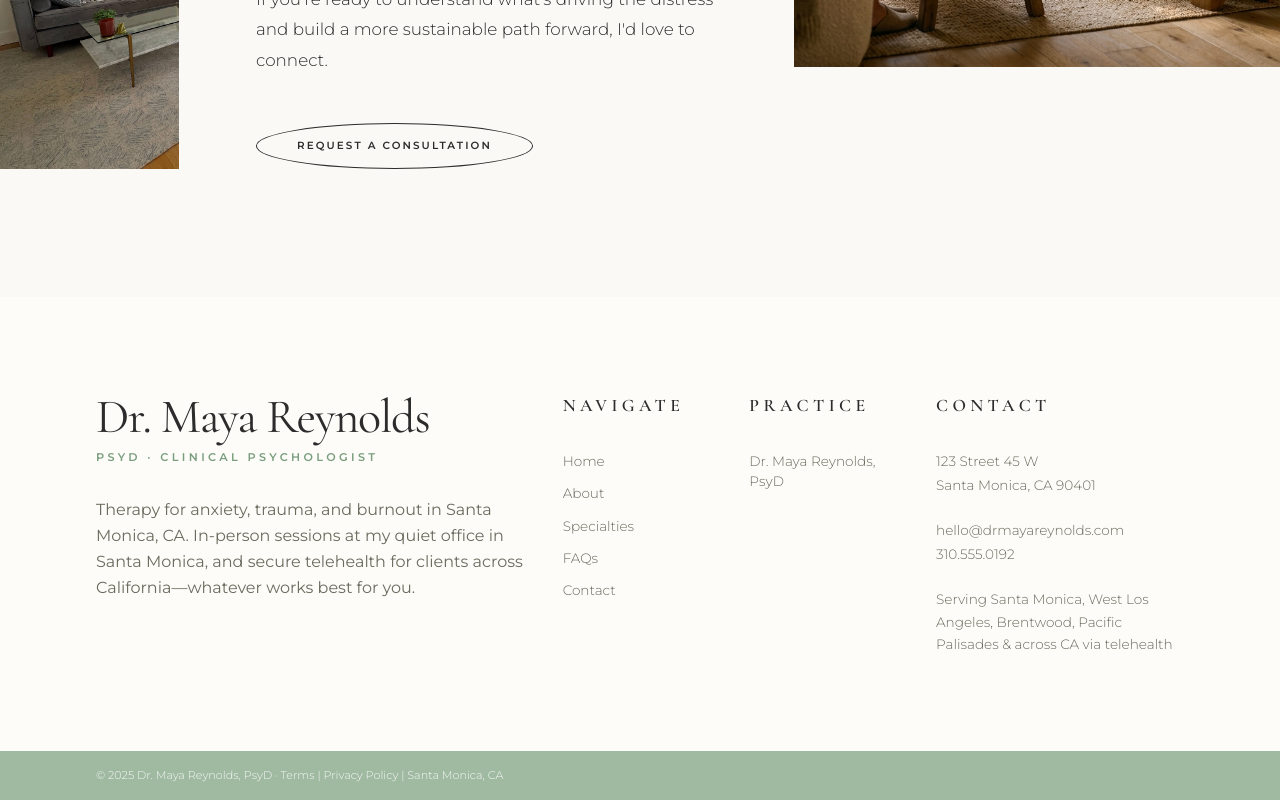
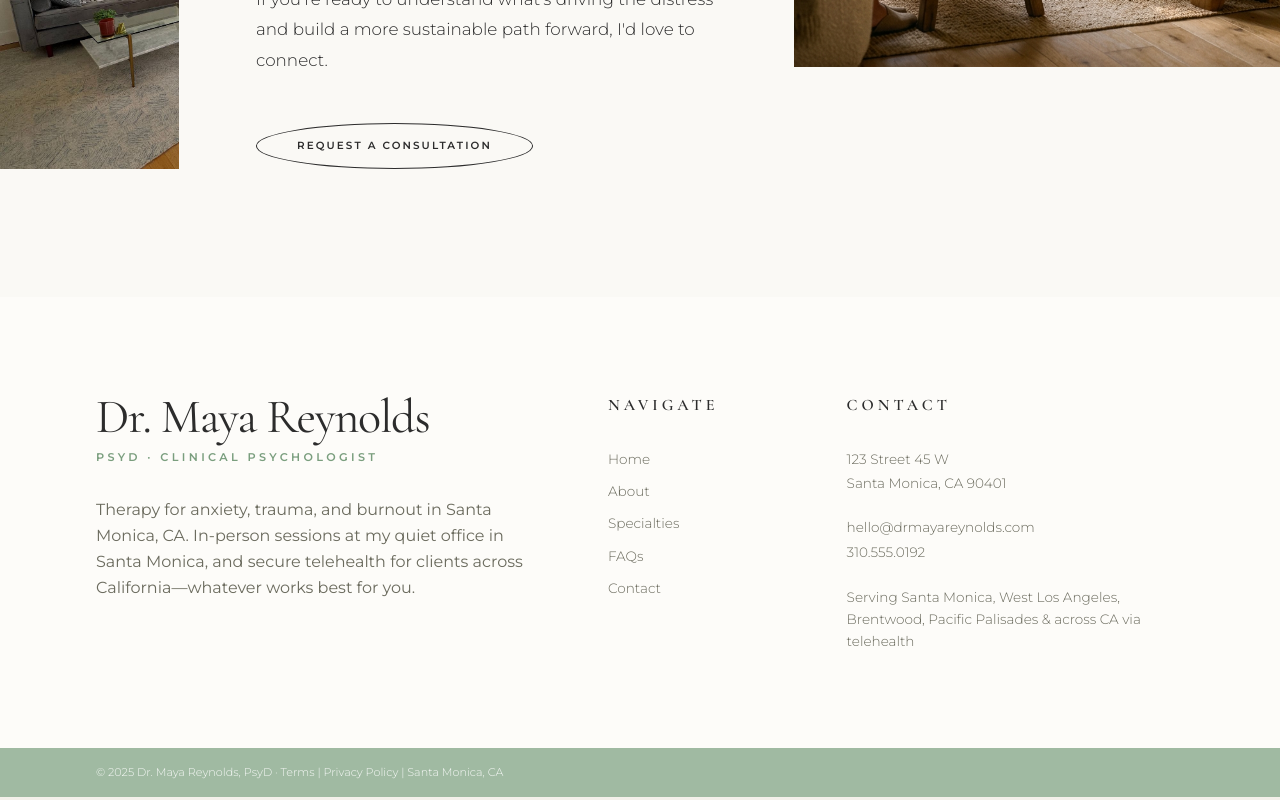
Before and after one commit to meethatkar/-Growth_Therapy_assignment-_2, a Next.js app: page / in a window 1280 px wide. Shown: the part 9580-10380 px from the top of the page. Built offline with nearby package versions, Linux system fonts and the light colour scheme.

Commit message:
feat: update footer layout

```diff
--- a/src/components/Footer.jsx
+++ b/src/components/Footer.jsx
@@ -1,13 +1,12 @@
 import Link from "next/link";
 import { footerLinks } from "../data/footerData";
-import { teamMembers } from "../data/teamData";
 
 const Footer = () => {
   return (
     <footer className="w-full bg-brand-white pt-24 pb-0 flex flex-col relative">
-      <div className="w-full max-w-[1900px] mx-auto px-8 md:px-16 lg:px-24 mb-24 grid grid-cols-1 md:grid-cols-12 gap-12 md:gap-8">
-        {/* Brand & Intro (Col span 5) */}
-        <div className="col-span-1 md:col-span-5 flex flex-col">
+      <div className="w-full max-w-[1900px] mx-auto px-8 md:px-16 lg:px-24 mb-24 flex flex-col lg:flex-row items-start justify-between gap-16">
+        {/* Brand & Intro */}
+        <div className="w-full lg:max-w-md flex flex-col">
           <Link href="/" className="flex flex-col mb-8">
             <span className="font-serif text-4xl lg:text-5xl font-normal tracking-tight text-brand-dark leading-none">
               Dr. Maya Reynolds
@@ -16,7 +15,7 @@ const Footer = () => {
               PsyD · Clinical Psychologist
             </span>
           </Link>
-          <p className="text-[1rem] leading-relaxed text-brand-gray max-w-md">
+          <p className="text-[1rem] leading-relaxed text-brand-gray">
             Therapy for anxiety, trauma, and burnout in Santa Monica, CA.
             In-person sessions at my quiet office in Santa Monica, and secure
             telehealth for clients across California—whatever works best for
@@ -24,9 +23,11 @@ const Footer = () => {
           </p>
         </div>
 
-        {/* Navigate (Col span 2) */}
-        <div className="col-span-1 md:col-span-2 flex flex-col">
-          <h4 className="text-[1.1rem] font-semibold tracking-[0.25em] text-brand-dark uppercase mb-8">
+        {/* Links: Navigate & Contact */}
+        <div className="flex flex-col sm:flex-row items-start gap-16 md:gap-24 lg:gap-32">
+          {/* Navigate */}
+          <div className="flex flex-col">
+            <h4 className="text-[1rem] font-semibold tracking-[0.25em] text-brand-dark uppercase mb-8">
               Navigate
             </h4>
             <ul className="flex flex-col space-y-3 text-[0.85rem] font-light text-brand-gray">
@@ -43,28 +44,9 @@ const Footer = () => {
             </ul>
           </div>
 
-        {/* Our Team (Col span 2) */}
-        <div className="col-span-1 md:col-span-2 flex flex-col">
-          <h4 className="text-[1.1rem] font-semibold tracking-[0.25em] text-brand-dark uppercase mb-8">
-            Practice
-          </h4>
-          <ul className="flex flex-col space-y-3 text-[0.85rem] font-light text-brand-gray">
-            {teamMembers.map((member) => (
-              <li key={member}>
-                <Link
-                  href="#about"
-                  className="hover:text-brand-dark transition-colors"
-                >
-                  {member}
-                </Link>
-              </li>
-            ))}
-          </ul>
-        </div>
-
-        {/* Contact (Col span 3) */}
-        <div className="col-span-1 md:col-span-3 flex flex-col">
-          <h4 className="text-[1.1rem] font-semibold tracking-[0.25em] text-brand-dark uppercase mb-8">
+          {/* Contact */}
+          <div className="flex flex-col max-w-sm">
+            <h4 className="text-[1rem] font-semibold tracking-[0.25em] text-brand-dark uppercase mb-8">
               Contact
             </h4>
             <div className="flex flex-col space-y-6 text-[0.85rem] font-light text-brand-gray">
@@ -91,6 +73,7 @@ const Footer = () => {
             </div>
           </div>
         </div>
+      </div>
 
       {/* Bottom Bar */}
       <div className="w-full bg-brand-teal/70 py-4 px-8 md:px-16 lg:px-24">
```
Lines whose indentation alone changed are shown as unchanged.
